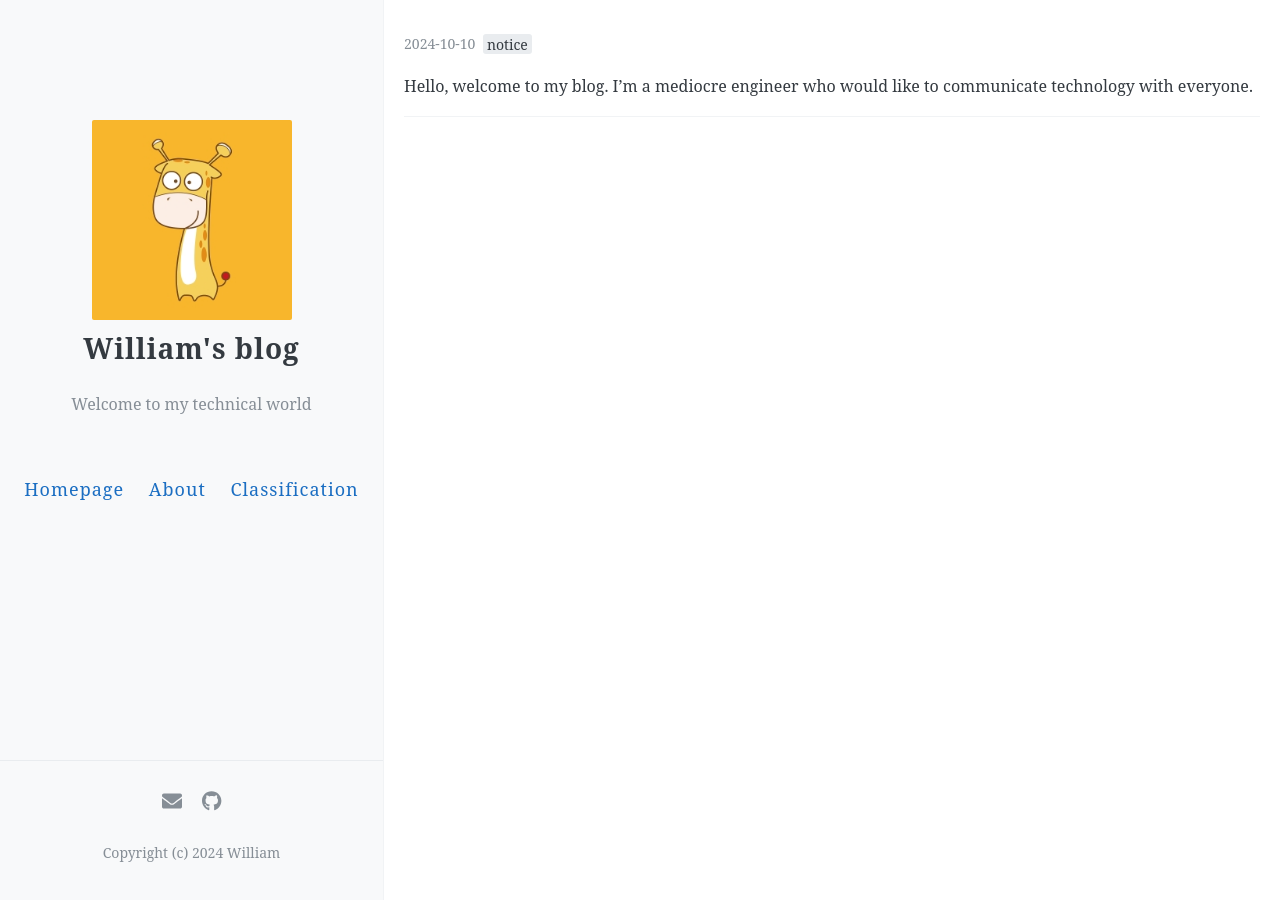
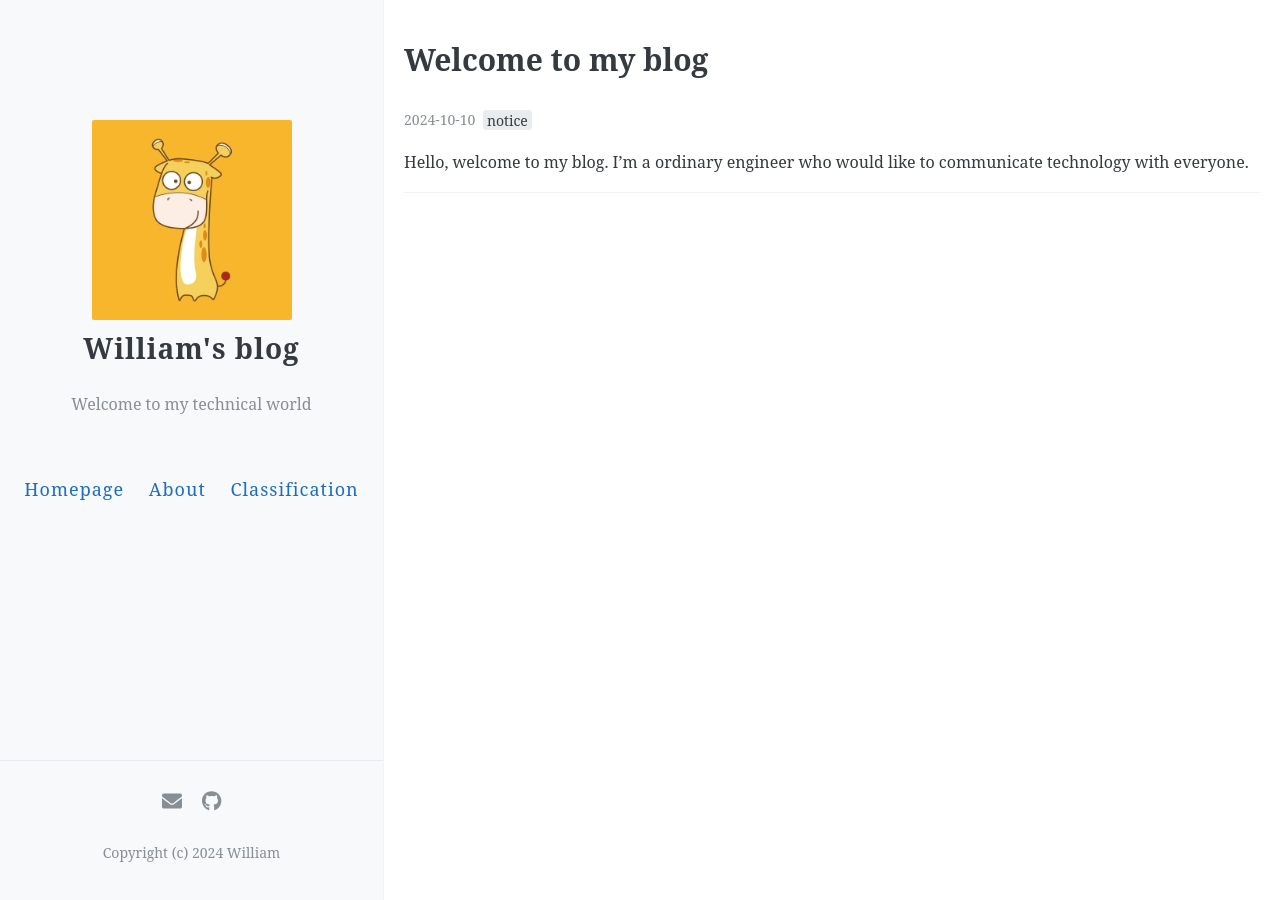
Before and after one commit to WilliamLiPro/WilliamLiPro.github.io, a Jekyll site: the page built from _posts/2024-1-25-letter_to_you.md, in a window 1280 px wide. Built offline with Jekyll 4.4.1, drawn with Linux system fonts in a browser that asks for light colours.

Commit message:
Update 2024-1-25-letter_to_you.md

```diff
--- a/_posts/2024-1-25-letter_to_you.md
+++ b/_posts/2024-1-25-letter_to_you.md
@@ -1,12 +1,12 @@
 ---
 layout: post
-title: ""
+title: "Welcome to my blog"
 date:   2024-10-10
 tags: [notice]
 comments: true
 author: william
 ---
 
-Hello, welcome to my blog. I'm a mediocre engineer who would like to communicate technology with everyone.
+Hello, welcome to my blog. I'm a ordinary engineer who would like to communicate technology with everyone.
 
 <!-- more -->
```
